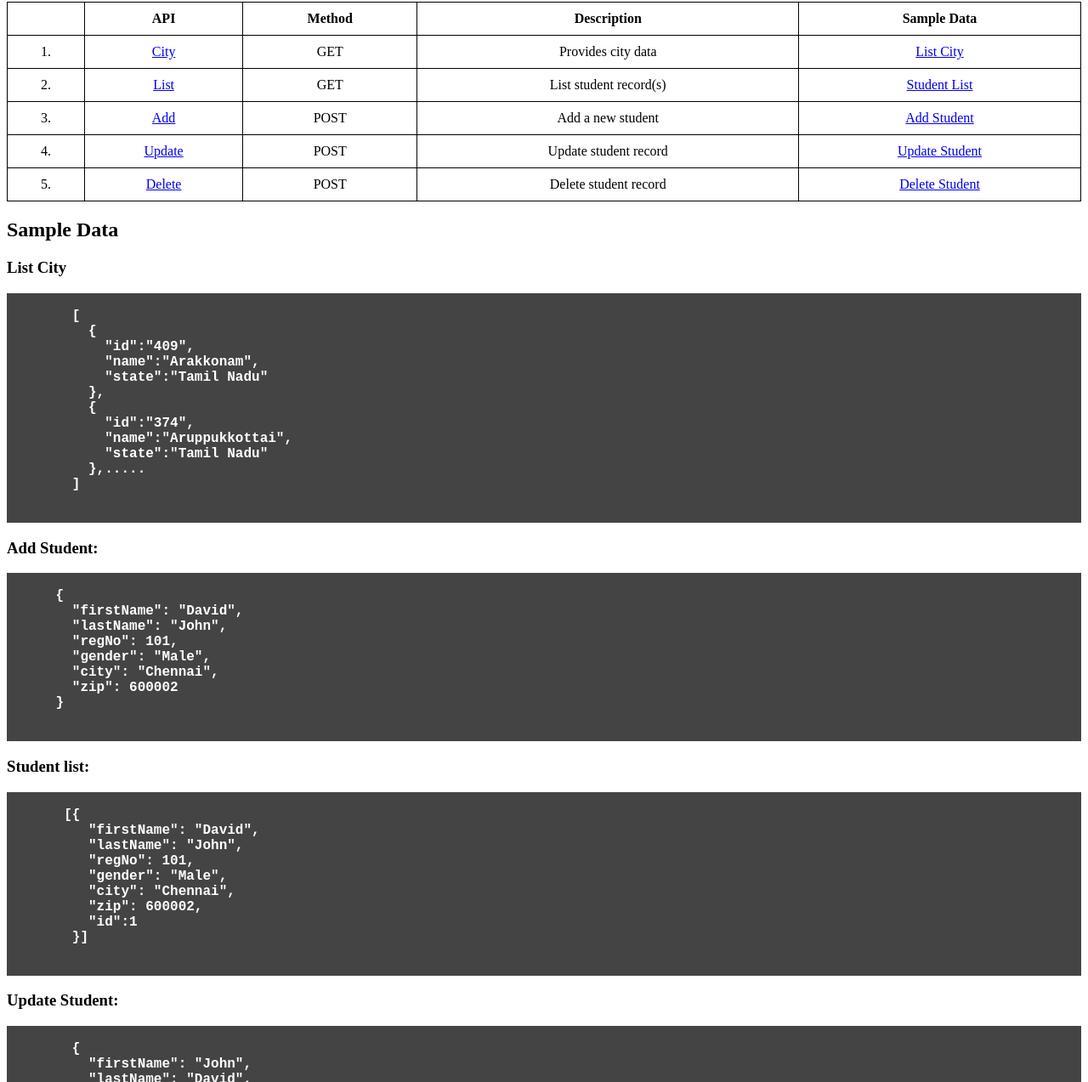
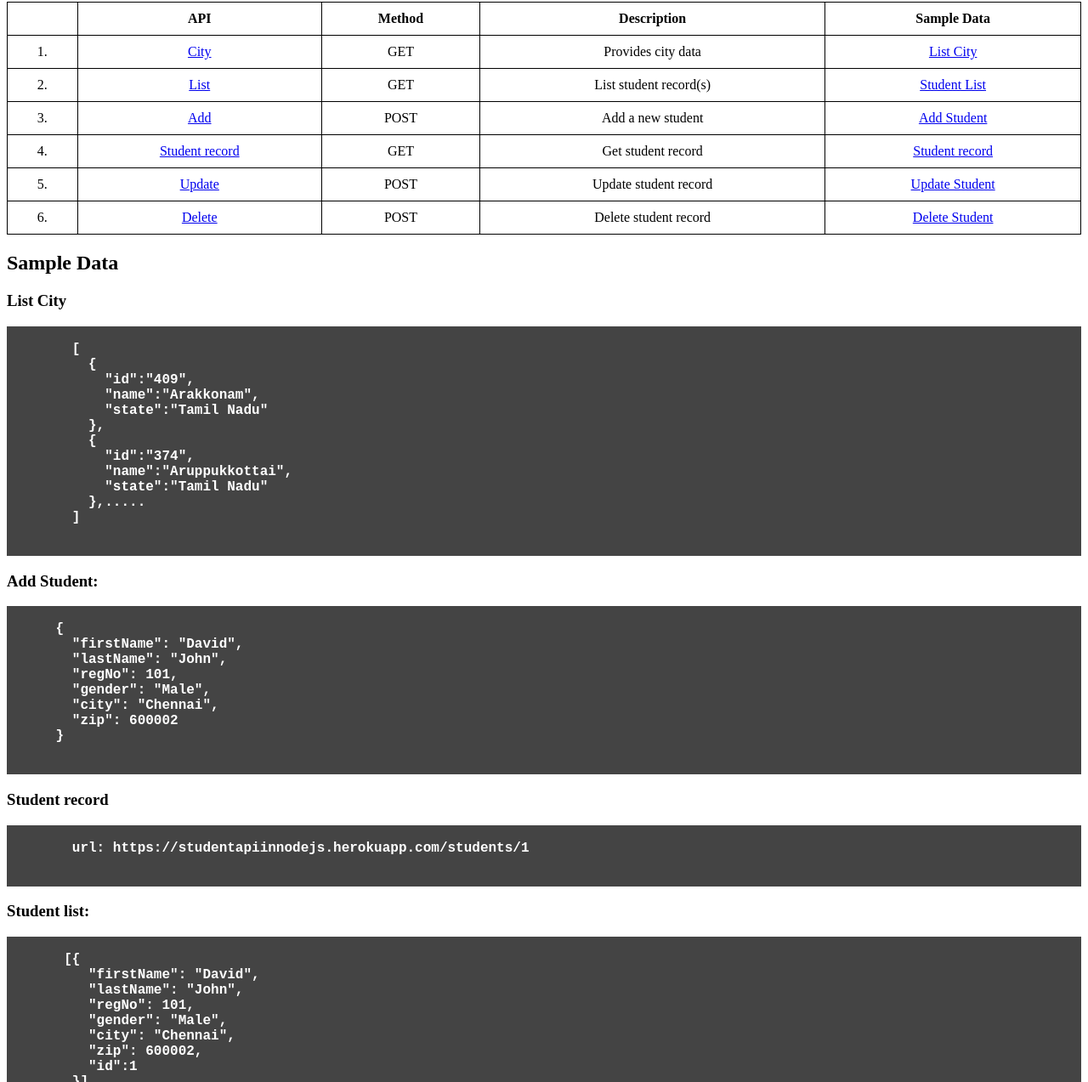
Before and after one commit to umeshan/StudentAPI, a website: page index.html in a window 1280 px wide. Shown: the part 111-1384 px from the top of the page at 85% size. Drawn offline with Linux system fonts and the light colour scheme.

Commit message:
Added get 1 student record API

```diff
--- a/index.html
+++ b/index.html
@@ -74,6 +74,17 @@
       <tr>
         <td>4.</td>
         <td>
+          <a target ="_new" href="https://studentapiinnodejs.herokuapp.com/students/delete"
+            >Student record</a
+          >
+        </td>
+        <td>GET</td>
+        <td>Get student record</td>
+        <td><a href="#student">Student record</a></td>
+      </tr>
+      <tr>
+        <td>5.</td>
+        <td>
           <a target ="_new" href="https://studentapiinnodejs.herokuapp.com/students/update"
             >Update</a
           >
@@ -83,7 +94,7 @@
         <td><a href="#updateStudent">Update Student</a></td>
       </tr>
       <tr>
-        <td>5.</td>
+        <td>6.</td>
         <td>
           <a target ="_new" href="https://studentapiinnodejs.herokuapp.com/students/delete"
             >Delete</a
@@ -128,6 +139,12 @@
       }
         </code>
     </pre>
+    <h3 id="student">Student record </h3>
+    <pre>
+      <code>
+        url: https://studentapiinnodejs.herokuapp.com/students/1
+        </code>
+    </pre>
     <h3 id="listStudent">Student list: </h3>
     <pre>
       <code>
```
Also changed, not shown: routes/students.js (+19 -0 lines).
